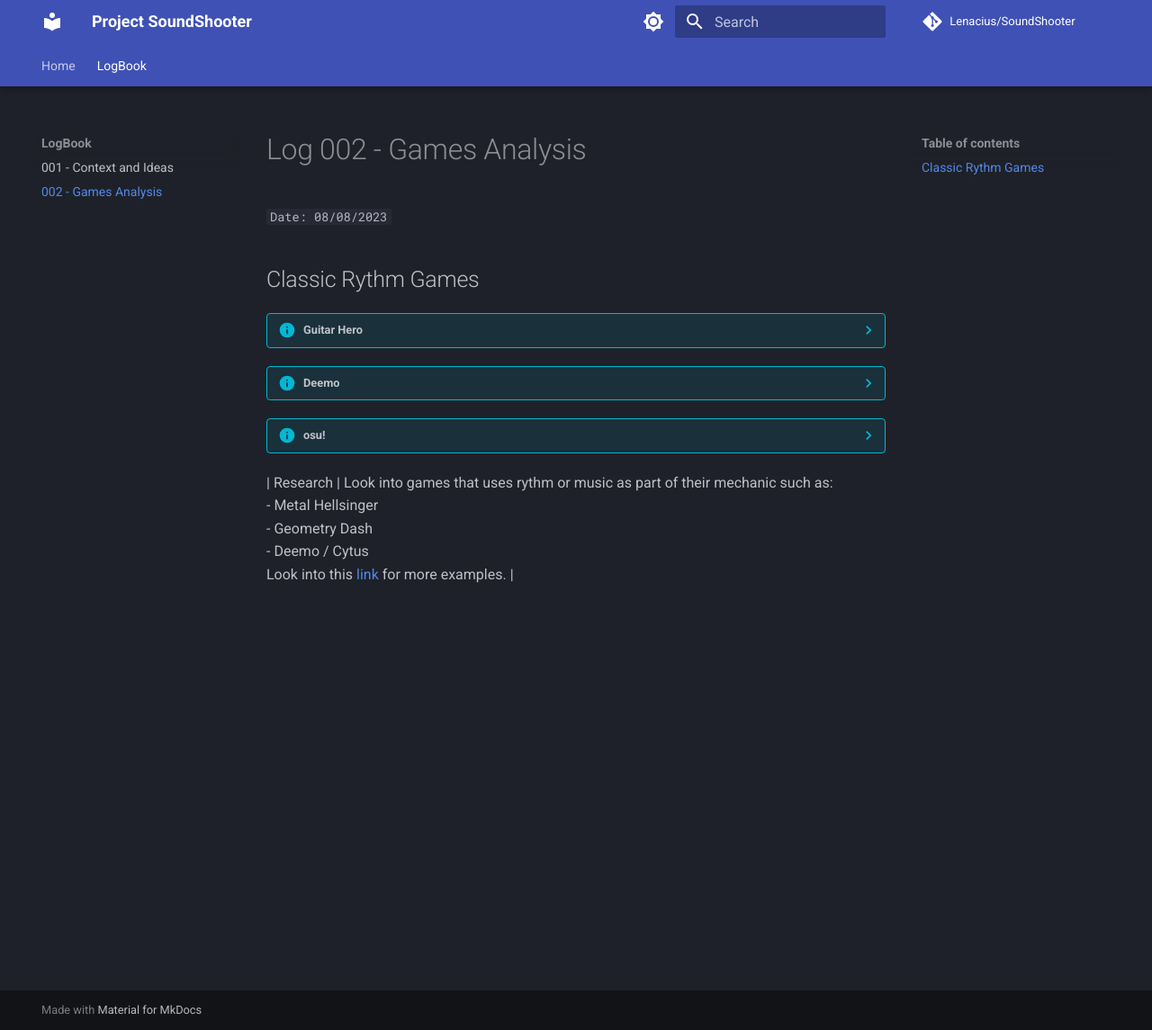
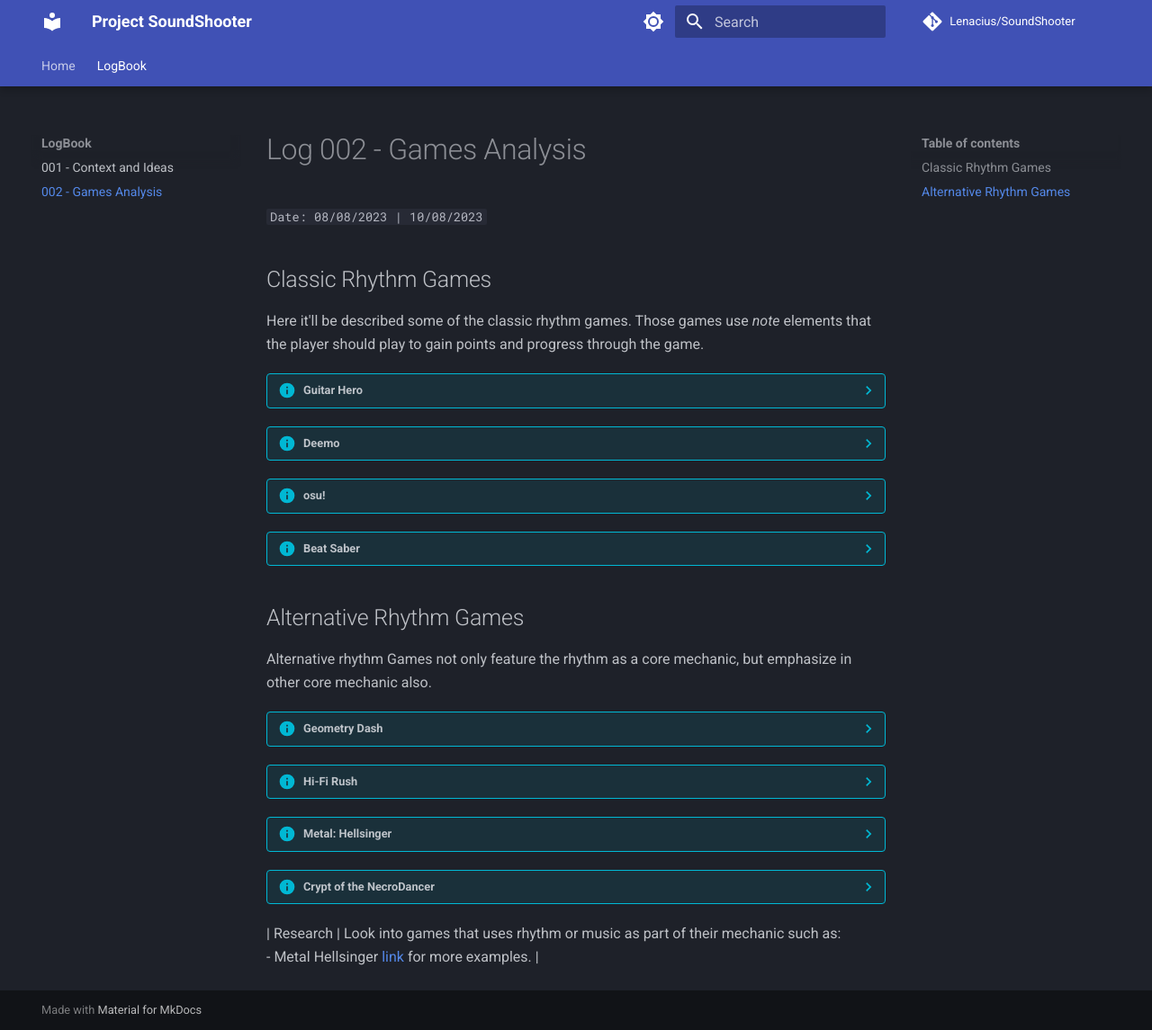
Before and after one commit to Lenacius/SoundShooter, an MkDocs documentation site: the page built from docs/LogBook/#002.md, in a window 1280 px wide and 1145 px high. Shown: the whole window at 90% size. Built offline with MkDocs 1.6.1 and Material for MkDocs 9.7.7, drawn with Linux system fonts in a browser that asks for light colours; comment, search, counter and statistics services are not loaded.

Commit message:
Added more game analysis
- Added a possible style for the 3d models

```diff
--- a/docs/LogBook/#002.md
+++ b/docs/LogBook/#002.md
@@ -1,14 +1,16 @@
 # Log 002 - Games Analysis
-`Date: 08/08/2023`
+`Date: 08/08/2023 | 10/08/2023`
 
-## Classic Rythm Games
+## Classic Rhythm Games
+
+Here it'll be described some of the classic rhythm games. Those games use _note_ elements that the player should play to gain points and progress through the game.
 
 ??? info "Guitar Hero"
     ![Guitar Hero playscreen](images/002-GuitarHero001.png)
 
     Original console: Playstation 2
 
-    Guitar Hero is a classic rythm game focused in simulating the experience of playing rock band songs with a guitar, bass, drums, etc.
+    Guitar Hero is a classic rhythm game focused in simulating the experience of playing rock band songs with a guitar, bass, drums, etc.
 
     The game itself is fairly simple and became more popular with it specific guitar controllers.
 
@@ -29,7 +31,7 @@
 
     Original console: Smartphones
 
-    Deemo follows the same logic from Guitar Hero, with the core of the game based on the player following the rythm of the music and playing the notes on the right time.
+    Deemo follows the same logic from Guitar Hero, with the core of the game based on the player following the rhythm of the music and playing the notes on the right time.
 
     Varying from Guitar Hero, Deemo focus more on the story of the game and on piano songs.
 
@@ -40,5 +42,65 @@
     > For more details: [Deemo Mechanincs - Deemo Fandom](https://deemo.fandom.com/wiki/Gameplay#Scoring)
 
 ??? info "osu!"
+    ![osu! playscreen](images/002-osu001.png)
 
-| Research | Look into games that uses rythm or music as part of their mechanic such as: <br> - Metal Hellsinger <br> - Geometry Dash <br> - Deemo / Cytus <br> Look into this [link](https://gametimes.com.br/jogos-de-ritmo/) for more examples. |
+    Original console: Computer
+
+    Osu! is inspirated in the games from the Nintedo DS games Osu! Tatakae! Ouendan!, Elite Beat Agents, etc.
+
+    The game also features musics to be played by the player as guitar hero, failing if many notes are missed.
+
+    The main aspect of it is the use of a whole screen to play the game using the mouse.
+
+    The player should follow the notes by their numbers and colors, by clicking on them.
+
+    There're two special actions that are slinding the note and spinning the wheel.
+
+    > For more details: [Osu! Mechanics - Osu! Wiki](https://osu.ppy.sh/wiki/en/Game_mode#osu!)
+
+??? info "Beat Saber"
+    ![Alt text](images/002-BeatSaber001.png)
+
+    Orignal console: VR
+
+    Continuing the concept of classic rhythm games we have the VR version.
+
+    This games uses two controllers to simulate, obviously, sabers that are used to cut boxes that come to the player.
+
+    There's two colors and two types of boxes, red and blue, dots and arrows.
+    - Red and blue represents the color of the saber that need to cut the box; And
+    - Dot represent that any direction can cut the box and then arrows indicates the direction that the saber should cut the box.
+
+    > For more details: [Beat Saber Mechanics - Beat Saber Wiki](https://beatsaber.fandom.com/wiki/Gameplay)
+
+## Alternative Rhythm Games
+
+Alternative rhythm Games not only feature the rhythm as a core mechanic, but emphasize in other core mechanic also.
+
+??? info "Geometry Dash"
+    ![Geometry Dash image](images/002-GeometryDash001.png)
+
+    Original Console: Smartphones
+
+    Geometry Dash uses the rhythm of musics to guide the player's actions through its levels.
+
+    The only action the player has is to tap the screen. But the game implements different kinds of character models called "icons"([Icon Kit - Geometry Dash Wiki](https://geometry-dash.fandom.com/wiki/Icon_Kit#UFOs), contains all kinds of types of icons.) that change the way it interacts with the level.
+
+    Some icons need the player to tap and hold, tap consecutively, etc.
+
+    The goal of the game, is to complete the level avoiding the obstacles that causes instant kill.
+
+    So the player can play the game without music, but the music is generally used to guide the player's taps, so it still counts as a rhythm game.
+
+    > For more details: [Geometry Dash Wiki](https://geometry-dash.fandom.com/wiki/Transporters)
+
+??? info "Hi-Fi Rush"
+    ![Hi-Fi Rush gamescreen](images/002-HiFiRush001.png)
+
+
+
+??? info "Metal: Hellsinger"
+
+??? info "Crypt of the NecroDancer"
+
+| Research | Look into games that uses rhythm or music as part of their mechanic such as: <br> - Metal Hellsinger [link](https://gametimes.com.br/jogos-de-ritmo/) for more examples. |
```
Also changed, not shown: docs/LogBook/image created with Craiyon.png (added), docs/LogBook/images/002-GeometryDash001.png (added), 3 other files.
